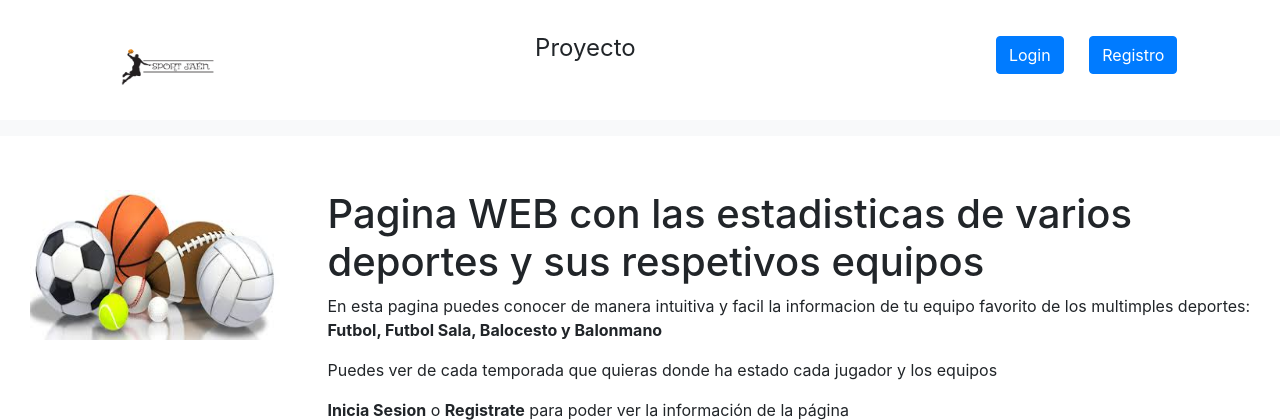
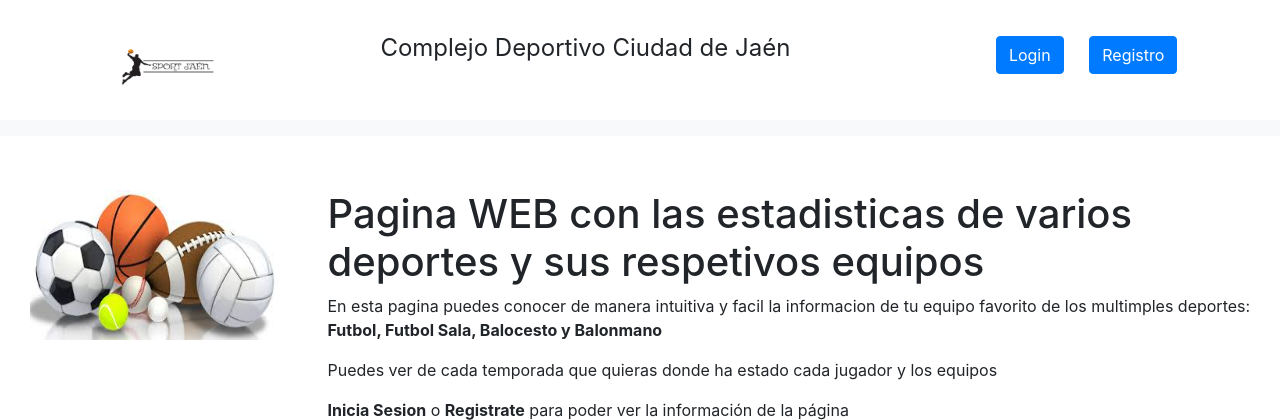
Before and after one commit to adrianruizdeveloper/deporte, a PHP site: page /index.php in a window 1280 px wide. Shown: the top 420 px of the page. Run offline with PHP 8.4, Linux system fonts and the light colour scheme; some libraries are stand-ins or nearby versions.

Commit message:
Add files via upload

```diff
--- a/pagina prueba/cabecera.php
+++ b/pagina prueba/cabecera.php
@@ -44,7 +44,7 @@ if (!isset($_SESSION["conectado"])) {
 <div class="row">
     <div class="col-md-2 offset-1"><img id="logo" class="img-fluid" src="assets/img/logo.jpg"></div>
     <div class="col-md-5">
-        <p id="titulo_pagina">Proyecto</p>
+        <p id="titulo_pagina">Complejo Deportivo Ciudad de Jaén</p>
     </div>
     <div class="col-md-4">
         <ul id="botones_login">
```
